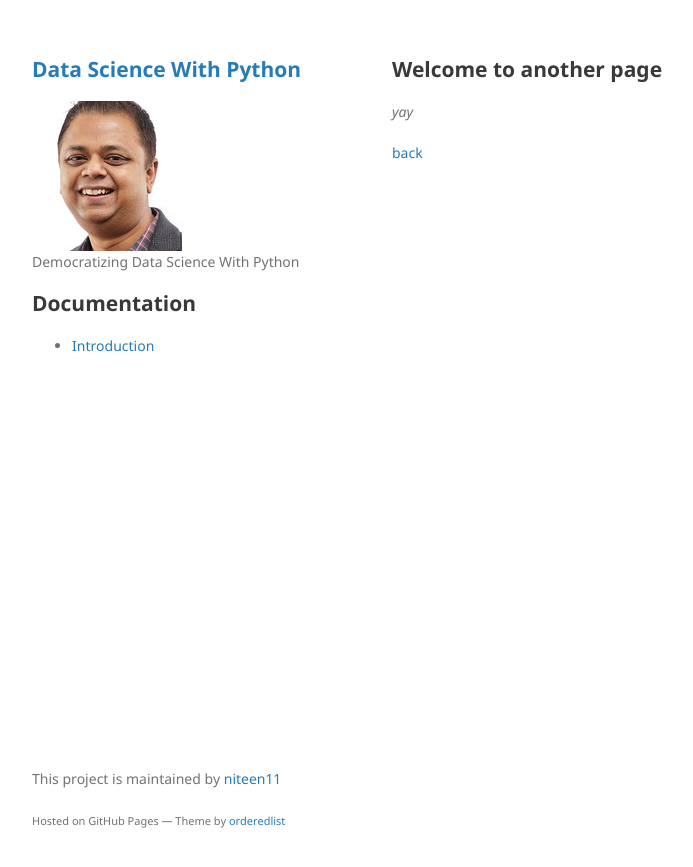
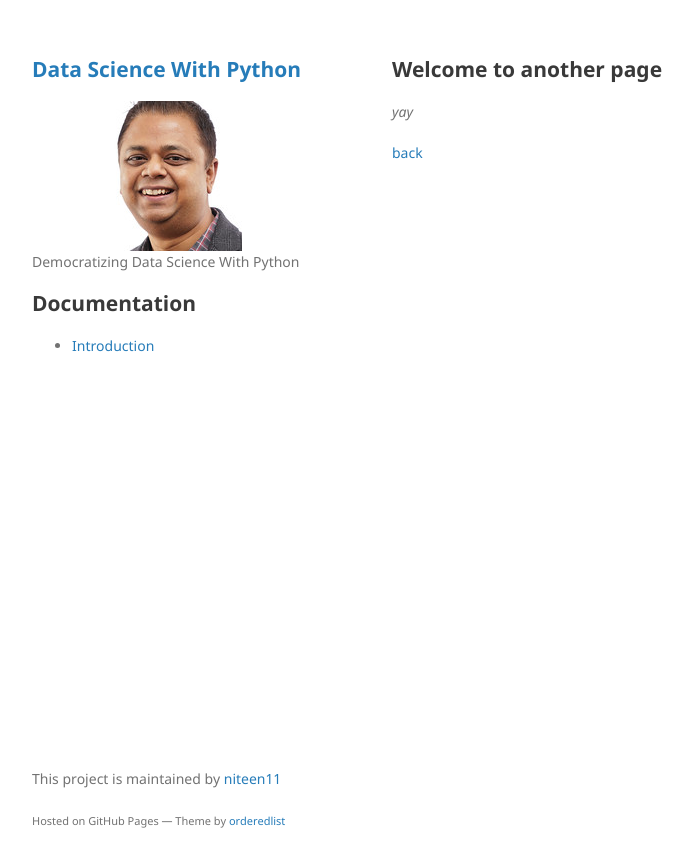
Before and after one commit to niteen11/datasciencewithpython, a Jekyll site: the page built from another-page.md, in a window 1280 px wide. Shown: the top 867 px of the page, without its empty margins (178-871 px from the left). Built offline with Jekyll 4.4.1, drawn with Linux system fonts in a browser that asks for light colours; our own code applies the rules of GitHub Pages for plain Markdown files.

Commit message:
Update default.html

```diff
--- a/_layouts/default.html
+++ b/_layouts/default.html
@@ -17,7 +17,7 @@
         <h2><a href="{{ "/" | absolute_url }}">{{ site.title | default: site.github.repository_name }}</a></h2>
 
         {% if site.logo %}
-          <img src="{{site.logo | relative_url}}" align="middle" alt="Logo" />
+        <center> <img src="{{site.logo | relative_url}}" align="middle" alt="Niteen" /> </center>
         {% endif %}
 
         <p>{{ site.description | default: site.github.project_tagline }}</p>
```
